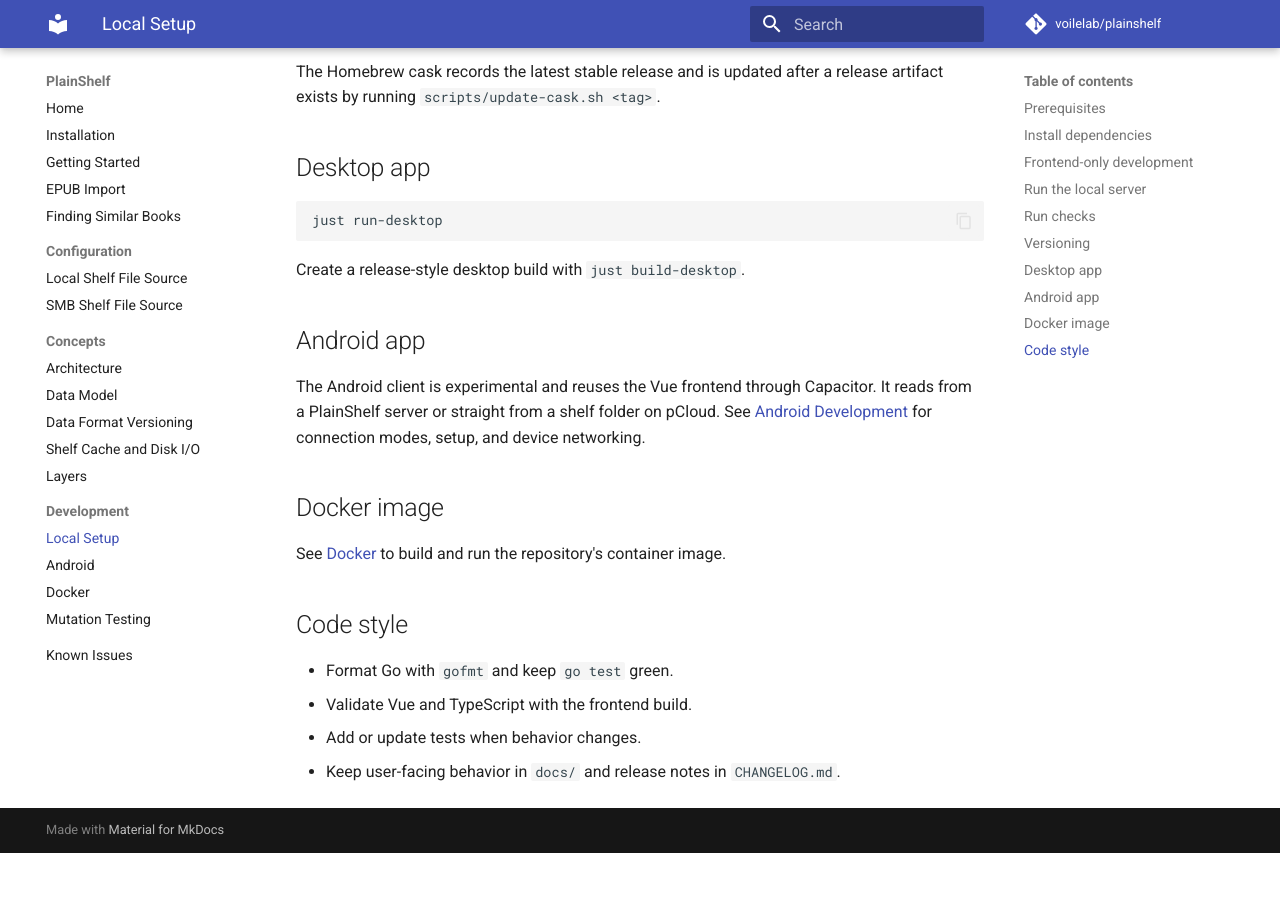
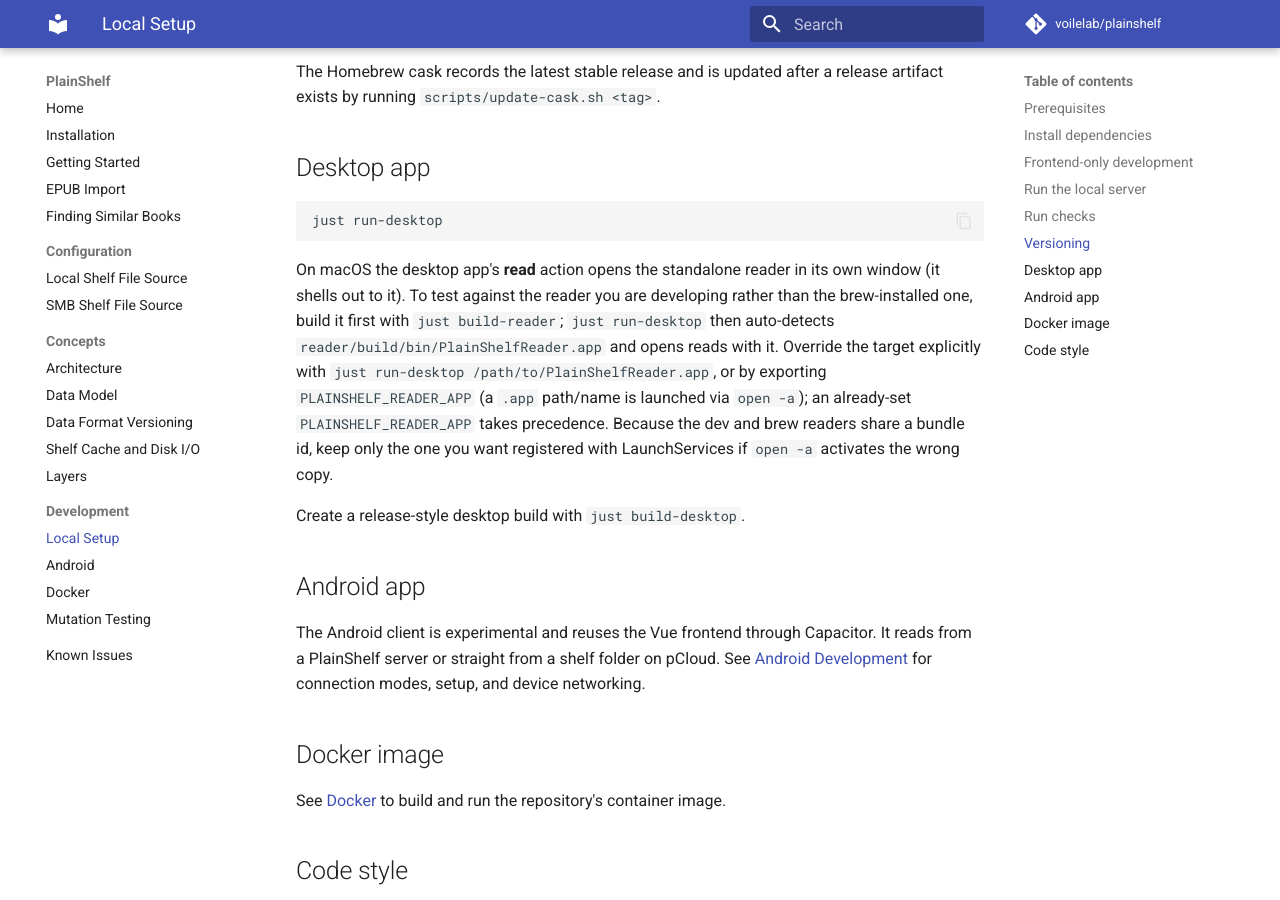
Before and after one commit to voilelab/plainshelf, an MkDocs documentation site: the page built from docs/development/setup.md, in a window 1280 px wide and 900 px high, scrolled down 2449 px. Built offline with MkDocs 1.6.1 and Material for MkDocs 9.7.7, drawn with Linux system fonts in a browser that asks for light colours; comment, search, counter and statistics services are not loaded; before the commit the page ends 3302 px from its top, so only the background shows below that.

Commit message:
dev: point run-desktop reads at the locally built reader
The desktop read action shells out to the standalone reader via
open -a PlainShelfReader, which LaunchServices resolves to the
brew-installed app. In dev this means reads never exercise the reader
you are working on.

run-desktop now sets PLAINSHELF_READER_APP so reads open the local dev
reader instead: it auto-detects reader/build/bin/PlainShelfReader.app
(from just build-reader), accepts an explicit path/app-name argument, and
yields to an already-set PLAINSHELF_READER_APP. With no dev reader present
behaviour is unchanged. No app code changes; readerLaunchCommand already
honours the env override.

Co-Authored-By: Claude Opus 4.8 <noreply@anthropic.com>
Claude-Session: https://claude.ai/code/session_01R6ead4foMnwWnMQES8fkU7

````diff
--- a/docs/development/setup.md
+++ b/docs/development/setup.md
@@ -102,6 +102,16 @@ release artifact exists by running `scripts/update-cask.sh <tag>`.
 just run-desktop
 ```
 
+On macOS the desktop app's **read** action opens the standalone reader in its own
+window (it shells out to it). To test against the reader you are developing rather
+than the brew-installed one, build it first with `just build-reader`; `just
+run-desktop` then auto-detects `reader/build/bin/PlainShelfReader.app` and opens
+reads with it. Override the target explicitly with `just run-desktop
+/path/to/PlainShelfReader.app`, or by exporting `PLAINSHELF_READER_APP` (a `.app`
+path/name is launched via `open -a`); an already-set `PLAINSHELF_READER_APP` takes
+precedence. Because the dev and brew readers share a bundle id, keep only the one
+you want registered with LaunchServices if `open -a` activates the wrong copy.
+
 Create a release-style desktop build with `just build-desktop`.
 
 ## Android app
````
Also changed, not shown: 1 other file.
